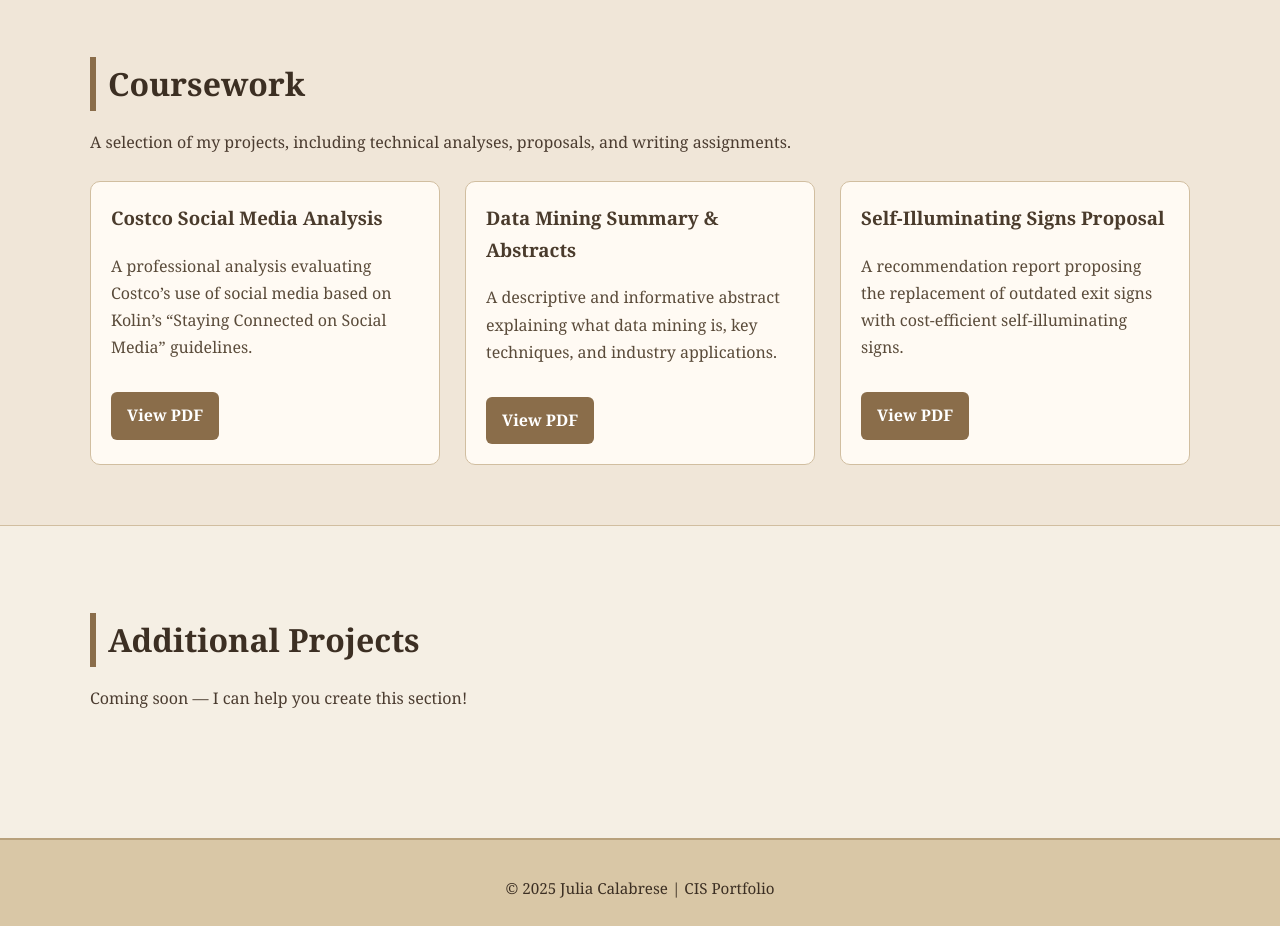
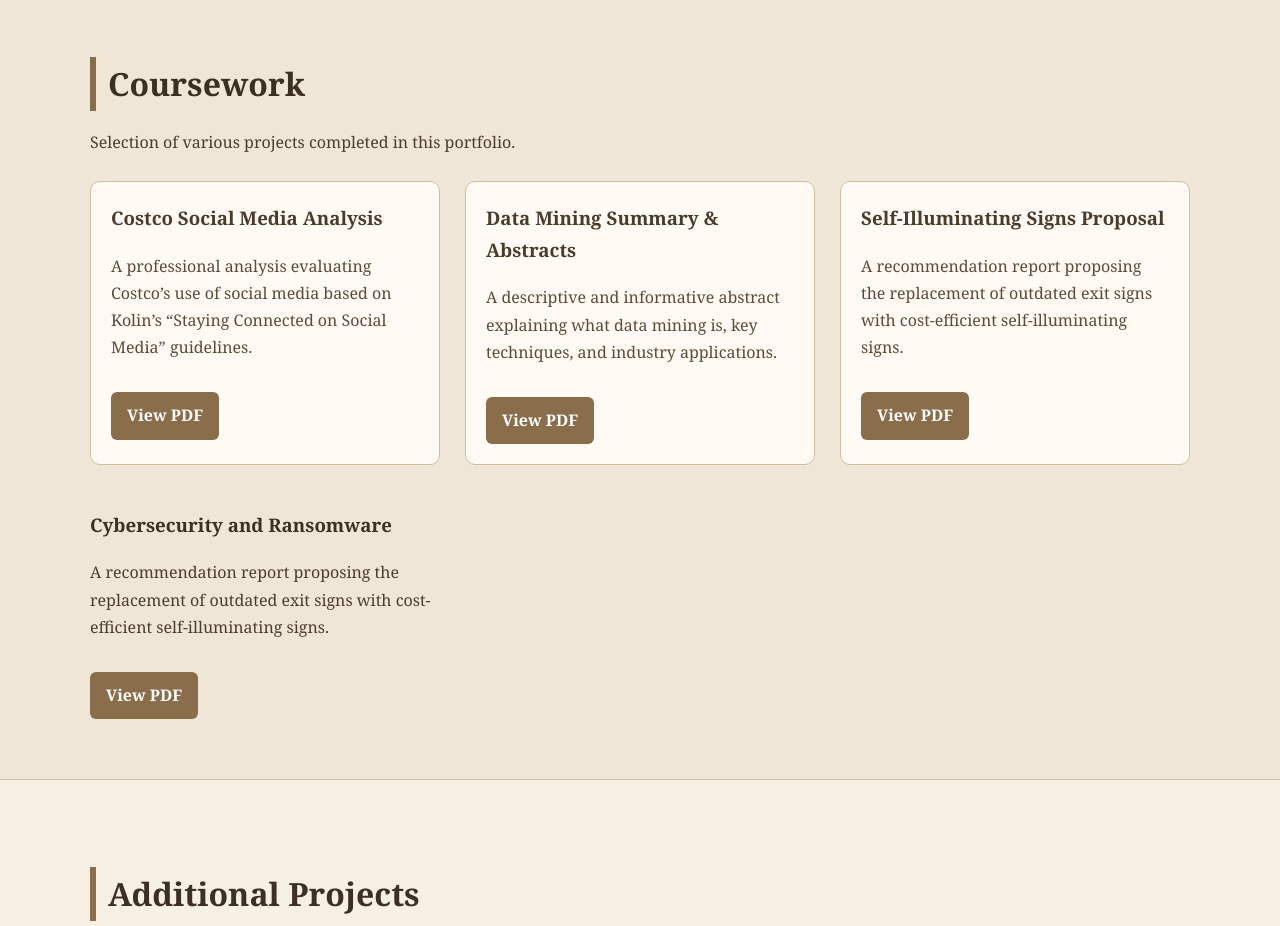
Before and after one commit to julia-calabrese/portfolio, a plain HTML site: page index.html in a window 1280 px wide. Shown: the part 780-1706 px from the top of the page. Drawn offline with Linux system fonts and the light colour scheme.

Commit message:
Update index.html

```diff
--- a/index.html
+++ b/index.html
@@ -42,7 +42,7 @@
     <section id="coursework" class="section bg-light">
         <div class="container">
             <h2>Coursework</h2>
-            <p>A selection of my projects, including technical analyses, proposals, and writing assignments.</p>
+            <p>Selection of various projects completed in this portfolio.</p>
 
             <div class="card-grid">
 
@@ -76,6 +76,15 @@
                     <a href="Self_Illuminating_Signs_Assignment.pdf" target="_blank" class="btn">View PDF</a>
                 </div>
 
+                 <div class="-- Coursework 4 --">
+                    <h3>Cybersecurity and Ransomware</h3>
+                    <p>
+                        A recommendation report proposing the replacement of outdated exit signs
+                        with cost-efficient self-illuminating signs.
+                    </p>
+                    <a href="Cybersecurity_And_Ransomware.pdf" target="_blank" class="btn">View PDF</a>
+                </div>
+
             </div>
         </div>
     </section>
```
